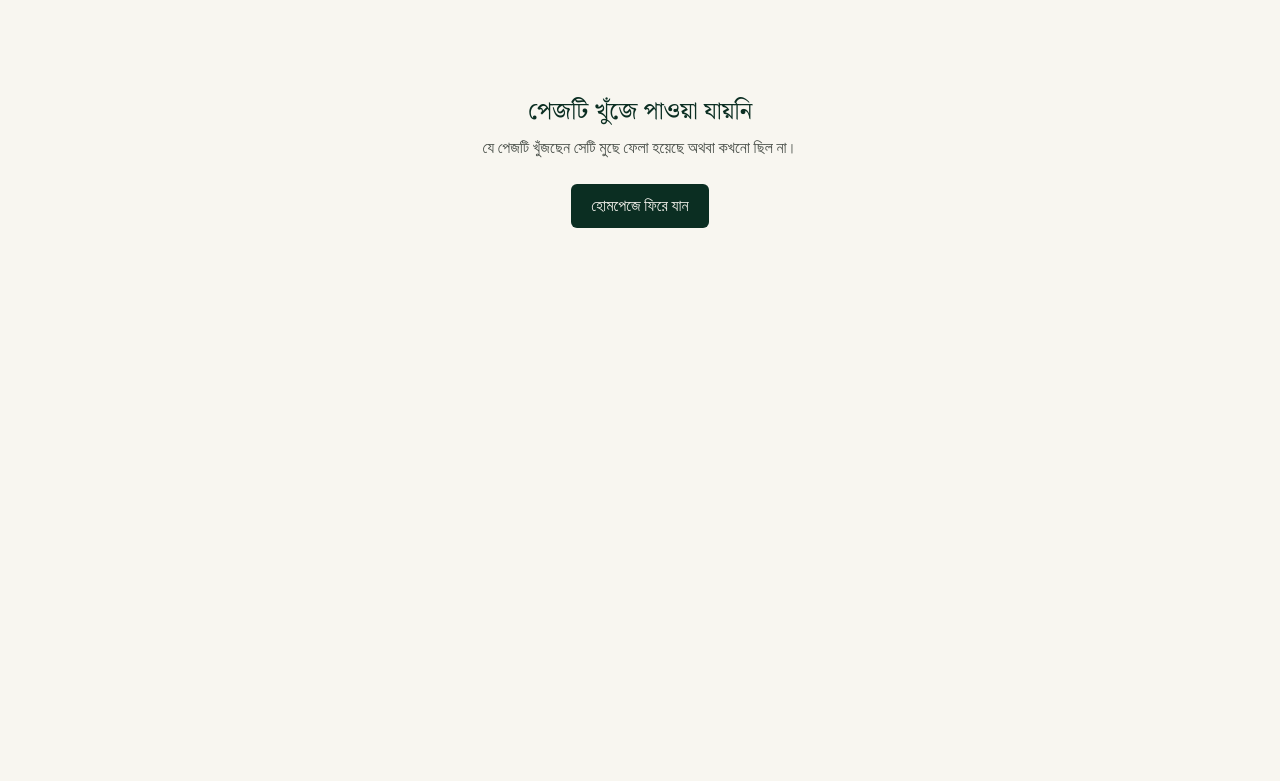
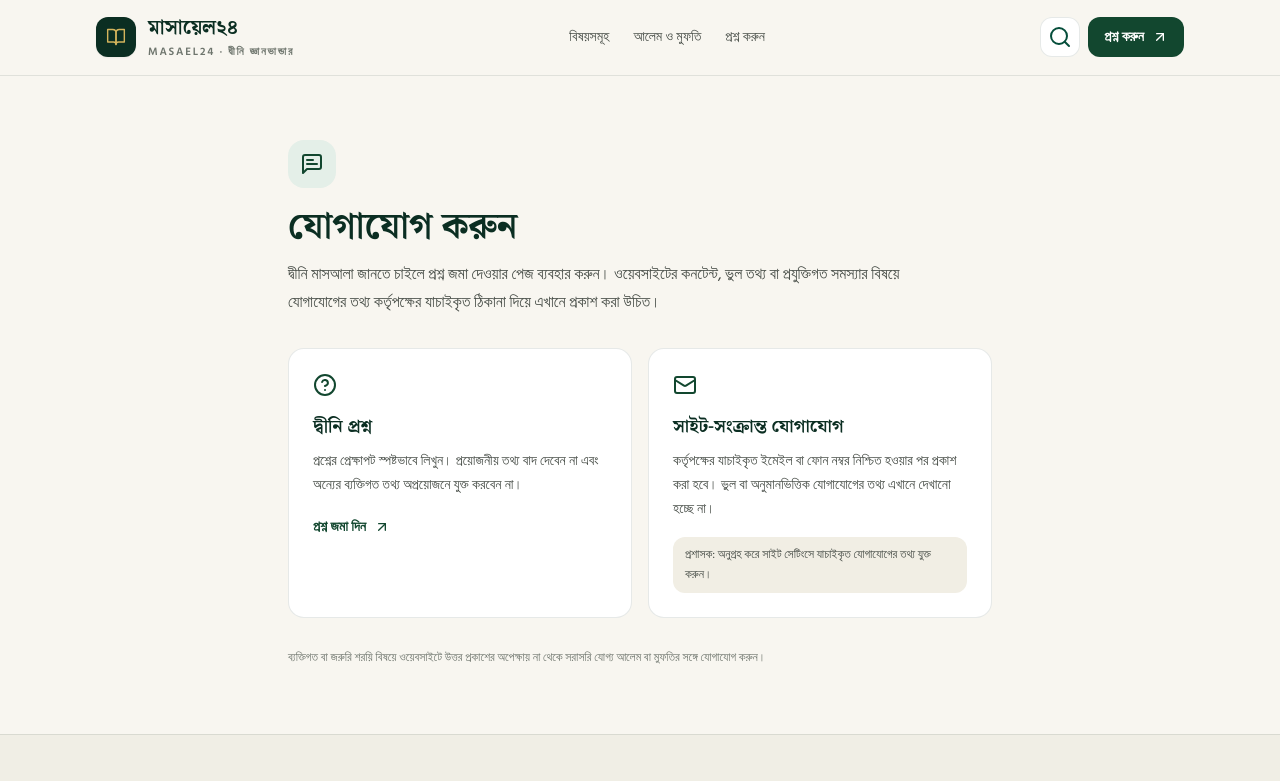
Before and after one commit to appgallerybd/Masayel, a Next.js app: page /contact in a window 1280 px wide. Before the commit this address had no page. Shown: the top 781 px of the page. Built offline with nearby package versions, Linux system fonts and the light colour scheme.

Commit message:
feat: add clear contact and question submission page

```diff
--- /dev/null
+++ b/app/(public)/contact/page.tsx
@@ -0,0 +1,32 @@
+import Link from "next/link";
+import { ArrowUpRight, CircleHelp, Mail, MessageSquareText } from "lucide-react";
+
+export const metadata = {
+  title: "যোগাযোগ",
+  description: "মাসায়েল২৪-এর সঙ্গে যোগাযোগের উপায় এবং দ্বীনি প্রশ্ন জমা দেওয়ার নির্দেশনা।",
+};
+
+export default function ContactPage() {
+  return (
+    <div className="mx-auto max-w-3xl px-5 py-12 sm:px-8 md:py-16">
+      <div className="flex h-12 w-12 items-center justify-center rounded-2xl bg-emerald-100 text-emerald-800"><MessageSquareText className="h-6 w-6" /></div>
+      <h1 className="mt-5 font-heading text-3xl font-bold text-emerald-950 sm:text-4xl">যোগাযোগ করুন</h1>
+      <p className="mt-3 max-w-2xl leading-7 text-ink-600">দ্বীনি মাসআলা জানতে চাইলে প্রশ্ন জমা দেওয়ার পেজ ব্যবহার করুন। ওয়েবসাইটের কনটেন্ট, ভুল তথ্য বা প্রযুক্তিগত সমস্যার বিষয়ে যোগাযোগের তথ্য কর্তৃপক্ষের যাচাইকৃত ঠিকানা দিয়ে এখানে প্রকাশ করা উচিত।</p>
+      <div className="mt-8 grid gap-4 sm:grid-cols-2">
+        <section className="rounded-2xl border border-emerald-950/10 bg-white p-6">
+          <CircleHelp className="h-6 w-6 text-emerald-800" />
+          <h2 className="mt-4 font-heading text-lg font-semibold text-emerald-950">দ্বীনি প্রশ্ন</h2>
+          <p className="mt-2 text-sm leading-6 text-ink-600">প্রশ্নের প্রেক্ষাপট স্পষ্টভাবে লিখুন। প্রয়োজনীয় তথ্য বাদ দেবেন না এবং অন্যের ব্যক্তিগত তথ্য অপ্রয়োজনে যুক্ত করবেন না।</p>
+          <Link href="/ask" className="mt-5 inline-flex items-center gap-2 text-sm font-semibold text-emerald-800 hover:text-emerald-600">প্রশ্ন জমা দিন <ArrowUpRight className="h-4 w-4" /></Link>
+        </section>
+        <section className="rounded-2xl border border-emerald-950/10 bg-white p-6">
+          <Mail className="h-6 w-6 text-emerald-800" />
+          <h2 className="mt-4 font-heading text-lg font-semibold text-emerald-950">সাইট-সংক্রান্ত যোগাযোগ</h2>
+          <p className="mt-2 text-sm leading-6 text-ink-600">কর্তৃপক্ষের যাচাইকৃত ইমেইল বা ফোন নম্বর নিশ্চিত হওয়ার পর প্রকাশ করা হবে। ভুল বা অনুমানভিত্তিক যোগাযোগের তথ্য এখানে দেখানো হচ্ছে না।</p>
+          <p className="mt-4 rounded-xl bg-cream-100 px-3 py-2 text-xs leading-5 text-ink-600">প্রশাসক: অনুগ্রহ করে সাইট সেটিংসে যাচাইকৃত যোগাযোগের তথ্য যুক্ত করুন।</p>
+        </section>
+      </div>
+      <p className="mt-7 text-xs leading-6 text-ink-400">ব্যক্তিগত বা জরুরি শরয়ি বিষয়ে ওয়েবসাইটে উত্তর প্রকাশের অপেক্ষায় না থেকে সরাসরি যোগ্য আলেম বা মুফতির সঙ্গে যোগাযোগ করুন।</p>
+    </div>
+  );
+}
```
